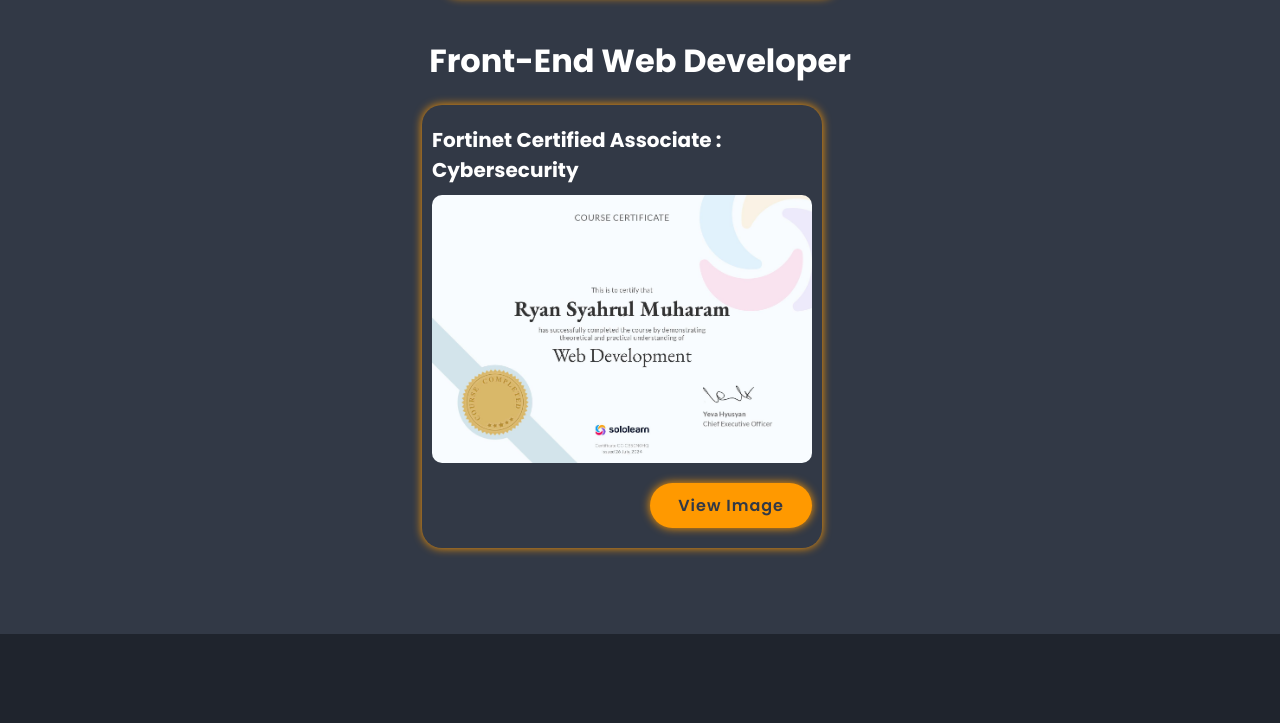
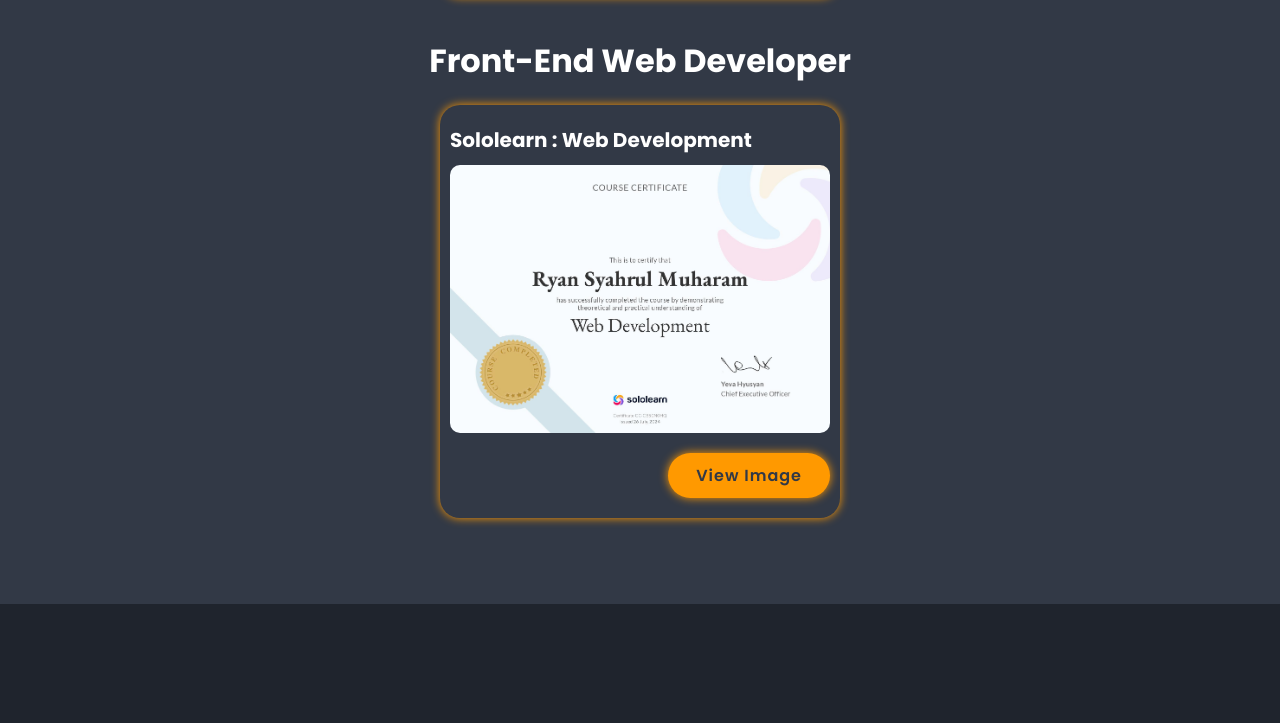
Before and after one commit to Ryansyahrulm/ryanportofolio, a plain HTML site: page index.html in a window 1280 px wide. Shown: the part 3602-4325 px from the top of the page. Drawn offline with nearby package versions, Linux system fonts and the light colour scheme.

Commit message:
update assets

```diff
--- a/CSS/style.css
+++ b/CSS/style.css
@@ -244,6 +244,10 @@ span {
     justify-content: center;
     align-items: center;
     gap: 2rem;
+}
+
+.certificate .b {
+    display: block;
 }
 
 .certificate .card {
--- a/index.html
+++ b/index.html
@@ -106,7 +106,7 @@
         <h2 class="heading">Certificate</h2>
         <div class="certificate-content">
             <h2 class="heading2">Network Security</h2>
-            <div class="certificate-box">
+            <div class="certificate-box a">
                 <div class="card">
                     <h3>FCF : Getting Started in Cybersecurity</h3>
                     <img src="./Assets/Images/FCF.jpg" alt="">
@@ -133,9 +133,9 @@
                 </div>
             </div>
             <h2 class="heading2">Front-End Web Developer</h2>
-            <div class="certificate-box">
+            <div class="certificate-box b">
                 <div class="card">
-                    <h3>Fortinet Certified Associate : Cybersecurity</h3>
+                    <h3>Sololearn : Web Development</h3>
                     <img src="./Assets/Images/Webdev.jpg" alt="">
                     <p></p>
                     <div class="">
```
Also changed, not shown: Assets/Images/CV.jpg.
